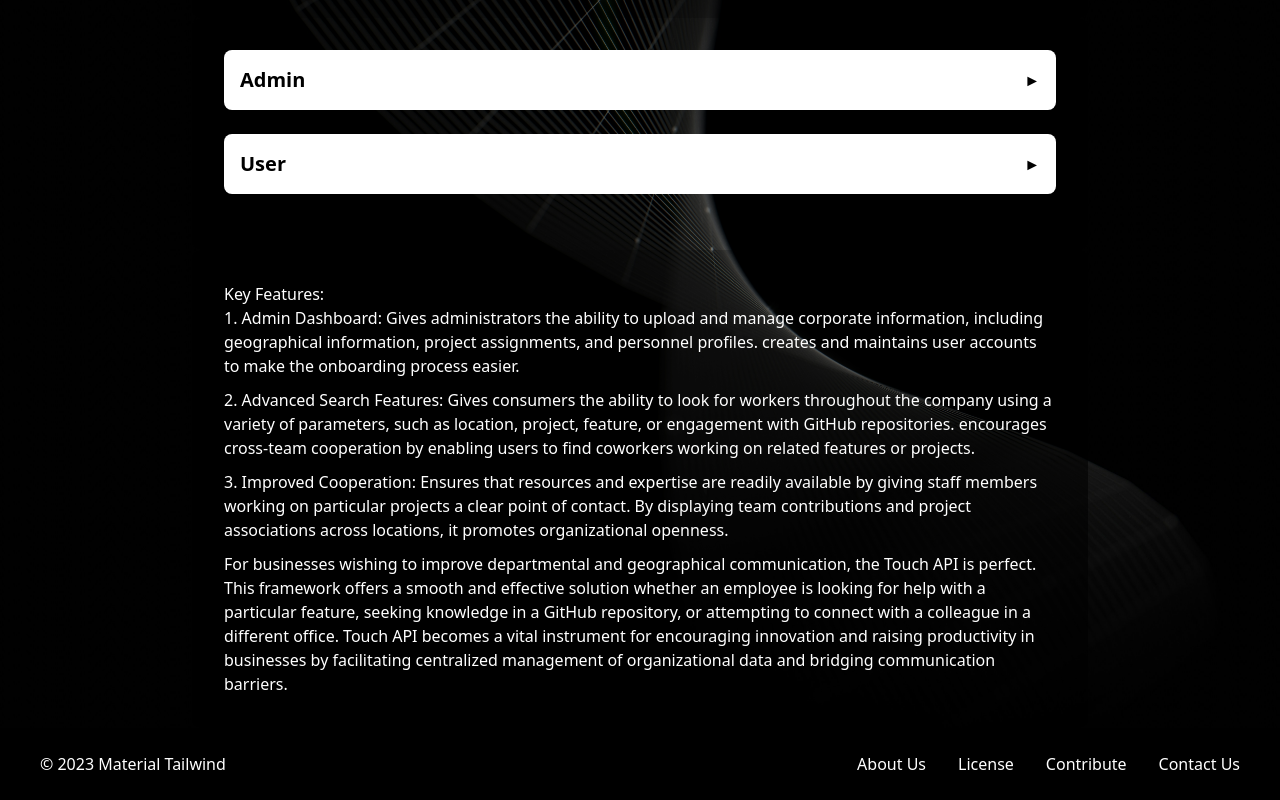
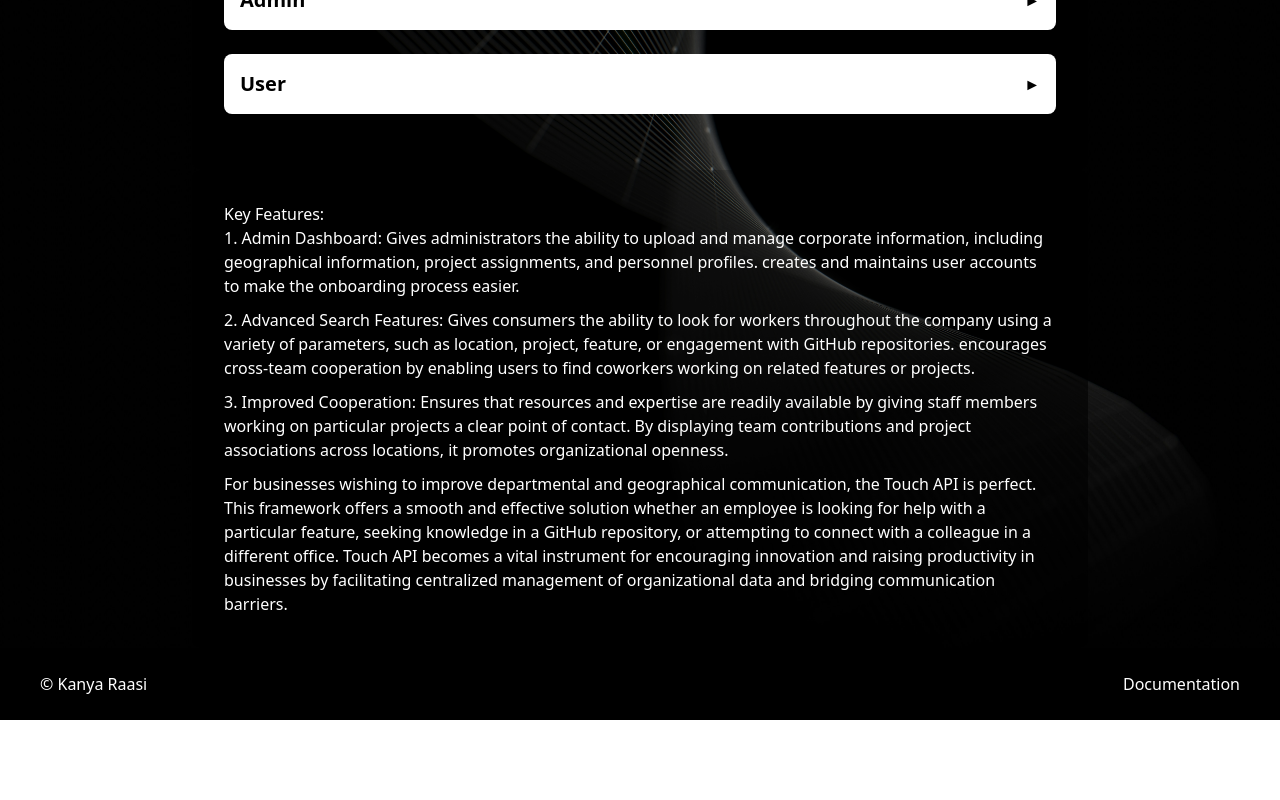
Before and after one commit to Jaya-Sandeep-Ketha/Collaboration_App_UI, a React (Vite) app: page /documentation in a window 1280 px wide. Shown: the part 554-1354 px from the top of the page. After the commit the page ends 1274 px from the top, so only its background shows below. Built offline with nearby package versions, Linux system fonts and the light colour scheme.

Commit message:
documentation added to footer

```diff
--- a/Layout/Layout.jsx
+++ b/Layout/Layout.jsx
@@ -5,7 +5,7 @@
 
 function Layout() {
  const location = useLocation();
- const hideHeaderForPaths = ['/']
+ const hideHeaderForPaths = ['/','/documentation']
  const isHeaderAllowed = hideHeaderForPaths.includes(location.pathname);
 
   return (
--- a/src/components/Documentation.jsx
+++ b/src/components/Documentation.jsx
@@ -98,6 +98,7 @@
               rows: [
                 ["status", "String", "Success or Error"],
                 ["message", "String", "Registration successful/unsuccessful"],
+                ["company_code", "String", "Company code of the admin (unique to a company)"],
               ]
             }
           ]
@@ -140,7 +141,9 @@
                 title: "Request Parameters",
                 headers: ["Name", "Type", "Description"],
                 rows: [
+                  ["token", "String", "JWT token of the admin"],
                   ["file", "file_path", "path of the csv file with company's employees data"],
+
                 ]
               },
               {
@@ -208,16 +211,18 @@
             title: "Point of Contact details",
             content: [
               "Endpoint: users/projectdetails",
-              "Description: Used by users to fetch details of employees working in a specific project or on a feature or based on github repository."
+              "Description: Used by users to fetch details of employees working in a specific project or on a feature or based on github repository.",
+              "A single request parameter (product_name, feature_name, github_repo_name) is sufficient to gather the points of contact."
             ],
             tables: [
               {
                 title: "Request Parameters",
                 headers: ["Name", "Type", "Description"],
                 rows: [
-                  ["product_name", "String", "First name of the admin"],
-                  ["feature_name", "String", "Last name of the admin"],
-                  ["github_repo_name", "String", "Email ID of the admin"],
+                  ["product_name", "String", "Name of the project"],
+                  ["feature_name", "String", "Name of the feature"],
+                  ["github_repo_name", "String", "Name of the github repository"],
+                  ["token", "String", "JWT token of the user"],
                 ]
               },
               {
--- a/src/components/Footer.jsx
+++ b/src/components/Footer.jsx
@@ -1,53 +1,27 @@
 import React from 'react'
 import { Typography } from "@material-tailwind/react"
-
+import { Link } from 'react-router-dom'
 function Footer() {
   return (
     <footer className="flex w-full flex-row flex-wrap items-center justify-center gap-y-6 gap-x-12  border-blue-gray-50 py-6 text-center md:justify-between px-10 bg-black text-white">
       <Typography color="blue-gray" className="font-normal">
-        &copy; 2023 Material Tailwind
+        &copy; Kanya Raasi
       </Typography>
       <ul className="flex flex-wrap items-center gap-y-2 gap-x-8">
         <li>
+          <Link  to="/documentation">
           <Typography
             as="a"
-            href="#"
+            href=""
             color="blue-gray"
-            className="font-normal transition-colors hover:text-blue-500 focus:text-blue-500"
+            className=" transition-colors hover:text-blue-500 focus:text-blue-500 font-weight:bold"
           >
-            About Us
+            Documentation
           </Typography>
+          </Link>
+
         </li>
-        <li>
-          <Typography
-            as="a"
-            href="#"
-            color="blue-gray"
-            className="font-normal transition-colors hover:text-blue-500 focus:text-blue-500"
-          >
-            License
-          </Typography>
-        </li>
-        <li>
-          <Typography
-            as="a"
-            href="#"
-            color="blue-gray"
-            className="font-normal transition-colors hover:text-blue-500 focus:text-blue-500"
-          >
-            Contribute
-          </Typography>
-        </li>
-        <li>
-          <Typography
-            as="a"
-            href="#"
-            color="blue-gray"
-            className="font-normal transition-colors hover:text-blue-500 focus:text-blue-500"
-          >
-            Contact Us
-          </Typography>
-        </li>
+
       </ul>
     </footer>
   );
```
